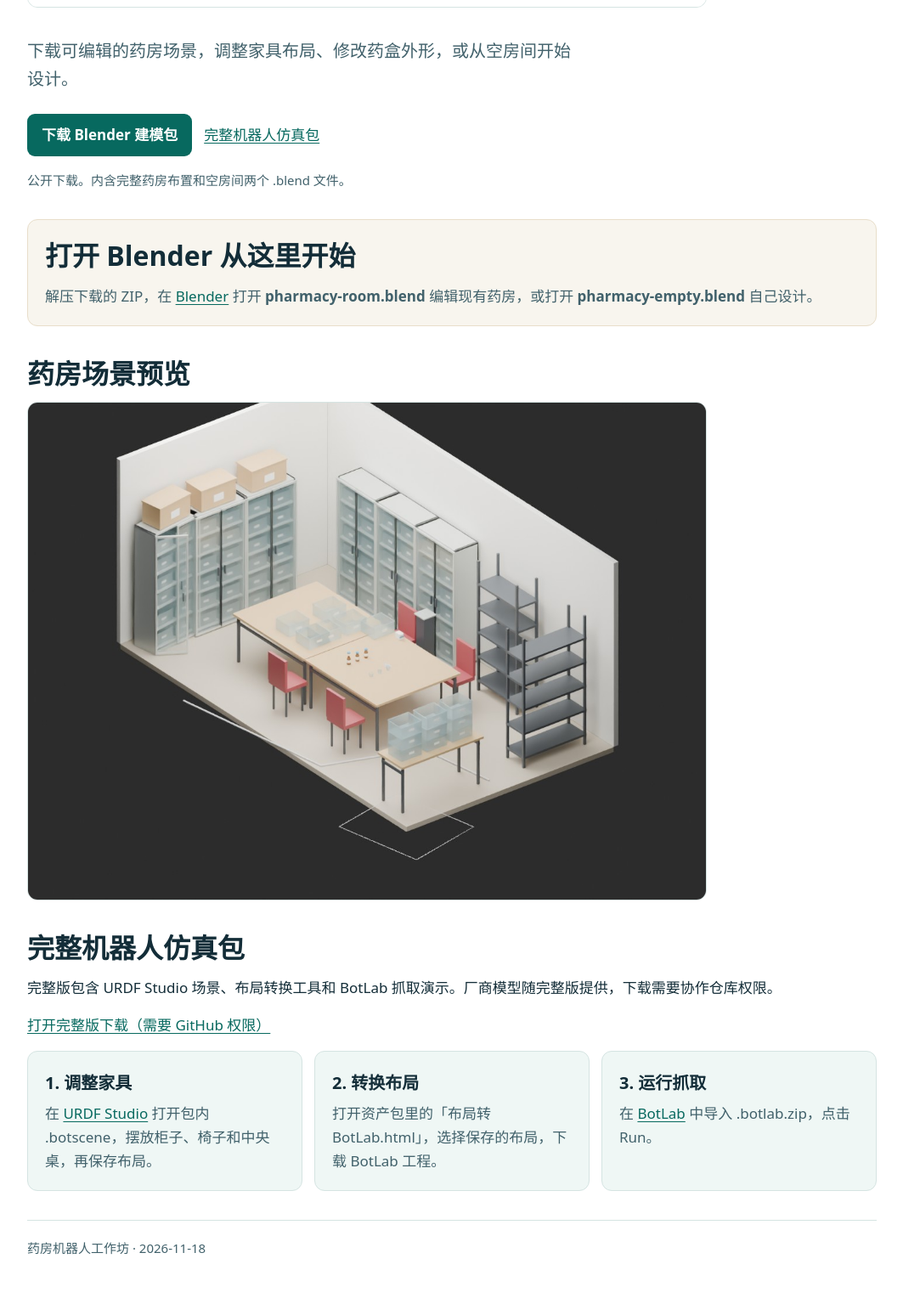
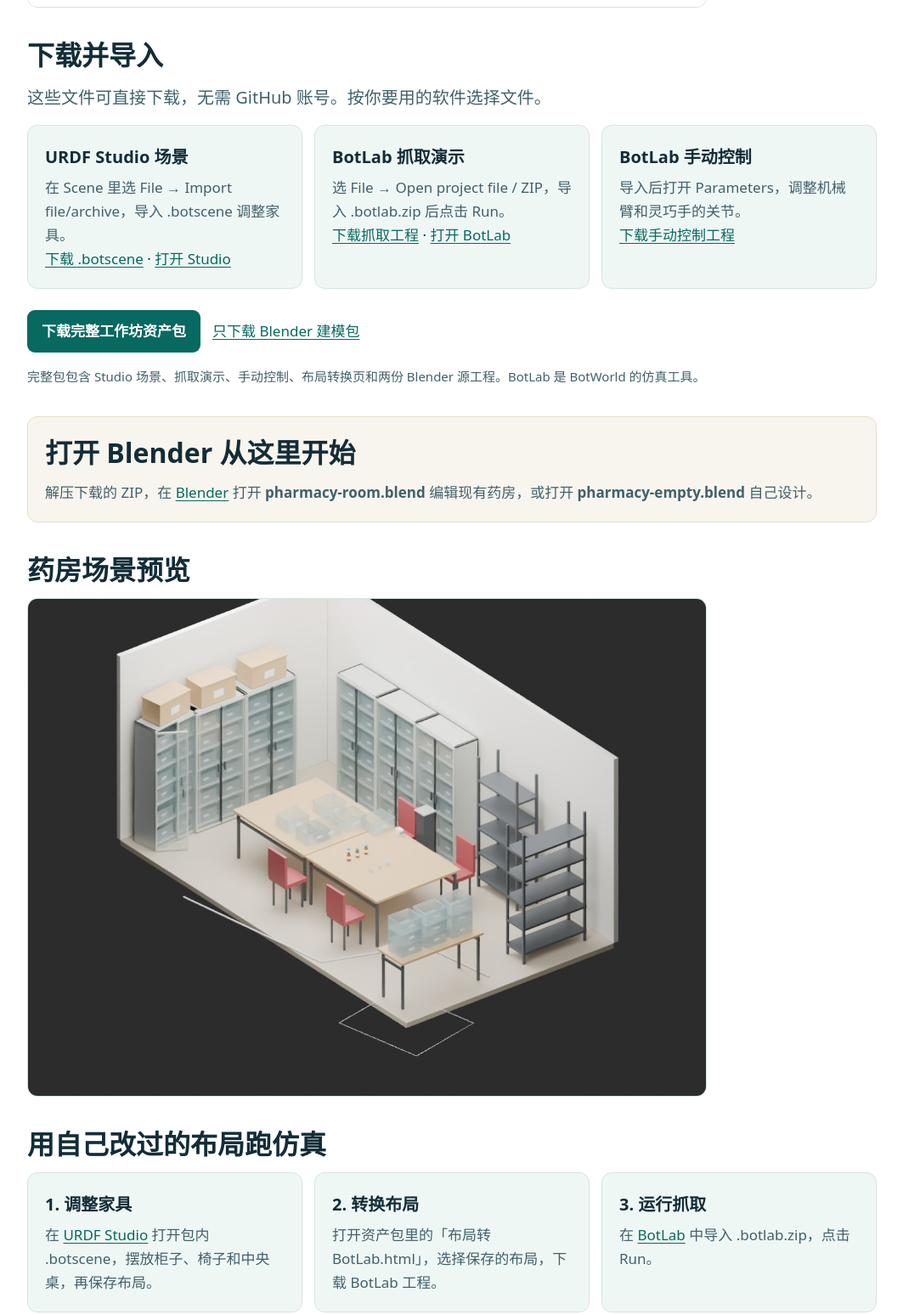
Before and after one commit to xanthiawang/pharmacy-robotics-workshop-public, a plain HTML site: page docs/index.html in a window 1280 px wide. Shown: the part 1035-2583 px from the top of the page at 85% size, without its empty margins (108-1171 px from the left). Before the commit the page ends 2547 px from the top, so only its background shows below. Drawn offline with Linux system fonts and the light colour scheme.

Commit message:
Offer anonymous Studio and BotLab imports on the public download page

```diff
--- a/docs/index.html
+++ b/docs/index.html
@@ -42,12 +42,18 @@ footer{padding:20px 0 30px;margin-top:34px;border-top:1px solid var(--line);colo
     <figure><a href="./workflow.png"><img src="./workflow.png" width="2400" height="2303" alt="工作坊操作图：URDF Studio 调整布局，包内网页转换工程，BotLab 运行，Blender 独立建模。"></a></figure>
   </section>
   <section aria-label="资产下载">
-    <p class="intro">下载可编辑的药房场景，调整家具布局、修改药盒外形，或从空房间开始设计。</p>
+    <h2>下载并导入</h2>
+    <p class="intro">这些文件可直接下载，无需 GitHub 账号。按你要用的软件选择文件。</p>
+    <ol class="steps">
+      <li><h3>URDF Studio 场景</h3><p>在 Scene 里选 File → Import file/archive，导入 .botscene 调整家具。</p><a href="https://raw.githubusercontent.com/xanthiawang/pharmacy-robotics-workshop/57692cdaca232402f7645c9124c9ae591c893d98/01_%E7%BD%91%E9%A1%B5%E6%93%8D%E4%BD%9C/01_%E8%8D%AF%E6%88%BF%E5%B8%83%E5%B1%80.botscene">下载 .botscene</a> · <a href="https://urdf.enkeebot.com/">打开 Studio</a></li>
+      <li><h3>BotLab 抓取演示</h3><p>选 File → Open project file / ZIP，导入 .botlab.zip 后点击 Run。</p><a href="https://raw.githubusercontent.com/xanthiawang/pharmacy-robotics-workshop/57692cdaca232402f7645c9124c9ae591c893d98/01_%E7%BD%91%E9%A1%B5%E6%93%8D%E4%BD%9C/02_%E6%8A%93%E8%8D%AF%E7%9B%92%E5%85%A5%E7%AE%B1.botlab.zip">下载抓取工程</a> · <a href="https://botlab.enkeebot.com/">打开 BotLab</a></li>
+      <li><h3>BotLab 手动控制</h3><p>导入后打开 Parameters，调整机械臂和灵巧手的关节。</p><a href="https://raw.githubusercontent.com/xanthiawang/pharmacy-robotics-workshop/57692cdaca232402f7645c9124c9ae591c893d98/01_%E7%BD%91%E9%A1%B5%E6%93%8D%E4%BD%9C/03_%E6%89%8B%E5%8A%A8%E6%8E%A7%E5%88%B6.botlab.zip">下载手动控制工程</a></li>
+    </ol>
     <div class="actions">
-      <a class="button" href="./downloads/pharmacy-blender-workshop.zip" download>下载 Blender 建模包</a>
-      <a href="#complete">完整机器人仿真包</a>
+      <a class="button" href="https://github.com/xanthiawang/pharmacy-robotics-workshop/archive/57692cdaca232402f7645c9124c9ae591c893d98.zip">下载完整工作坊资产包</a>
+      <a href="./downloads/pharmacy-blender-workshop.zip" download>只下载 Blender 建模包</a>
     </div>
-    <p class="note">公开下载。内含完整药房布置和空房间两个 .blend 文件。</p>
+    <p class="note">完整包包含 Studio 场景、抓取演示、手动控制、布局转换页和两份 Blender 源工程。BotLab 是 BotWorld 的仿真工具。</p>
   </section>
   <section class="model" aria-labelledby="blender-model">
     <h2 id="blender-model">打开 Blender 从这里开始</h2>
@@ -58,9 +64,7 @@ footer{padding:20px 0 30px;margin-top:34px;border-top:1px solid var(--line);colo
     <figure><a href="./pharmacy-preview.jpg"><img src="./pharmacy-preview.jpg" width="1160" height="850" alt="Blender 药房建模版，带药柜、工作台、椅子和周转箱。"></a></figure>
   </section>
   <section id="complete" aria-labelledby="browser-flow">
-    <h2 id="browser-flow">完整机器人仿真包</h2>
-    <p>完整版包含 URDF Studio 场景、布局转换工具和 BotLab 抓取演示。厂商模型随完整版提供，下载需要协作仓库权限。</p>
-    <p><a href="https://github.com/xanthiawang/pharmacy-robotics-workshop/releases/tag/v2026.11.18">打开完整版下载（需要 GitHub 权限）</a></p>
+    <h2 id="browser-flow">用自己改过的布局跑仿真</h2>
     <ol class="steps">
       <li><h3>1. 调整家具</h3><p>在 <a href="https://urdf.enkeebot.com/">URDF Studio</a> 打开包内 .botscene，摆放柜子、椅子和中央桌，再保存布局。</p></li>
       <li><h3>2. 转换布局</h3><p>打开资产包里的「布局转BotLab.html」，选择保存的布局，下载 BotLab 工程。</p></li>
```
Also changed, not shown: 1 other file.
